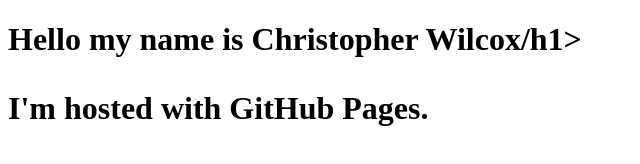
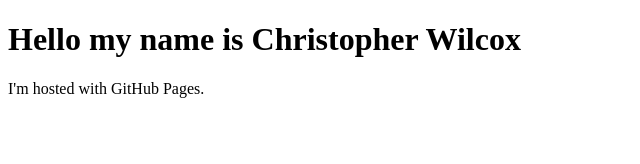
Before and after one commit to CDWilcox95/CDWilcox95.github.io, a plain HTML site: page index.html in a window 1280 px wide. Shown: the whole page, without its empty margins (0-640 px from the left). Drawn offline with Linux system fonts and the light colour scheme.

Commit message:
Update index.html

```diff
--- a/index.html
+++ b/index.html
@@ -1,7 +1,7 @@
 <!DOCTYPE html>
 <html>
 <body>
-<h1>Hello my name is Christopher Wilcox/h1>
+<h1>Hello my name is Christopher Wilcox </h1>
 <p>I'm hosted with GitHub Pages.</p>
 </body>
 </html>
```
